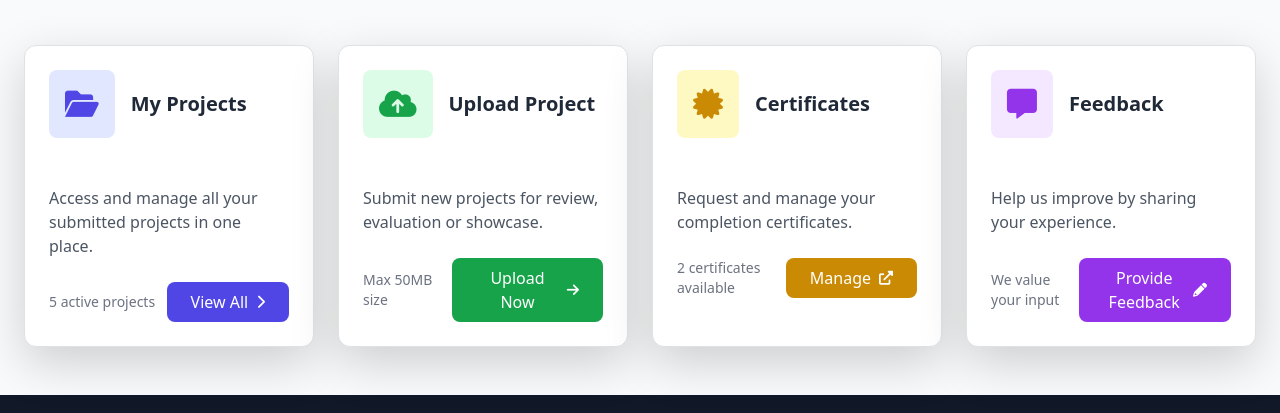
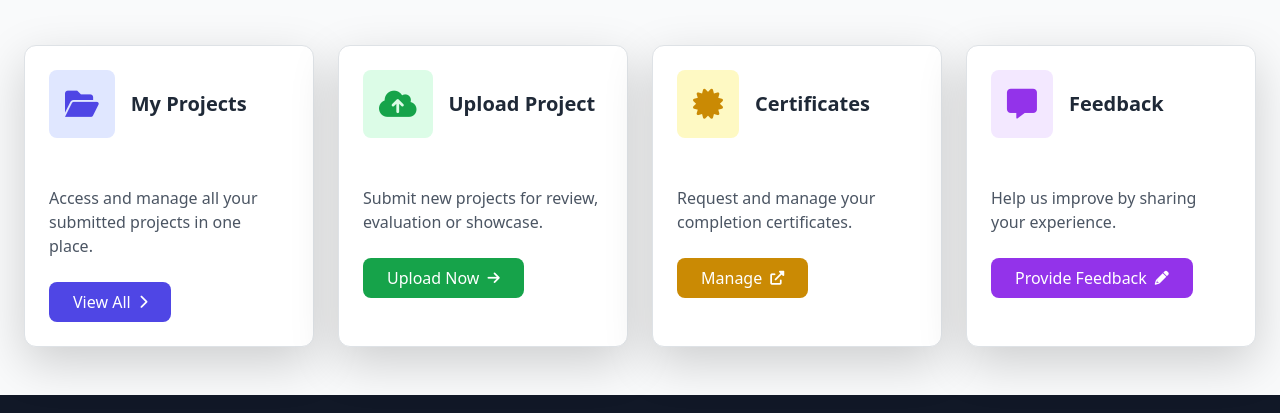
Before and after one commit to Shubhamkumarpatel70/Student-Era, a website: page user-dashboard.html in a window 1280 px wide. Shown: the part 231-644 px from the top of the page. Drawn offline with nearby package versions, Linux system fonts and the light colour scheme.

Commit message:
Initial commit

```diff
--- a/user-dashboard.html
+++ b/user-dashboard.html
@@ -171,7 +171,7 @@
                 </div>
                 <p class="text-gray-600 mb-6">Access and manage all your submitted projects in one place.</p>
                 <div class="flex justify-between items-center">
-                    <span class="text-sm text-gray-500">5 active projects</span>
+
                     <button onclick="window.location.href='my-projects.html';"
                             class="bg-indigo-600 text-white px-4 py-2 rounded-lg hover:bg-indigo-700 transition duration-300 flex items-center">
                         View All
@@ -192,7 +192,7 @@
                 </div>
                 <p class="text-gray-600 mb-6">Submit new projects for review, evaluation or showcase.</p>
                 <div class="flex justify-between items-center">
-                    <span class="text-sm text-gray-500">Max 50MB size</span>
+
                     <button onclick="window.location.href='upload-project.html';"
                             class="bg-green-600 text-white px-4 py-2 rounded-lg hover:bg-green-700 transition duration-300 flex items-center">
                         Upload Now
@@ -213,7 +213,7 @@
                 </div>
                 <p class="text-gray-600 mb-6">Request and manage your completion certificates.</p>
                 <div class="flex justify-between items-center">
-                    <span class="text-sm text-gray-500">2 certificates available</span>
+
                     <button onclick="window.location.href='apply-certificate.html';"
                             class="bg-yellow-600 text-white px-4 py-2 rounded-lg hover:bg-yellow-700 transition duration-300 flex items-center">
                         Manage
@@ -234,7 +234,6 @@
                 </div>
                 <p class="text-gray-600 mb-6">Help us improve by sharing your experience.</p>
                 <div class="flex justify-between items-center">
-                    <span class="text-sm text-gray-500">We value your input</span>
                     <button onclick="window.location.href='feedback.html';"
                             class="bg-purple-600 text-white px-4 py-2 rounded-lg hover:bg-purple-700 transition duration-300 flex items-center">
                         Provide Feedback
```
